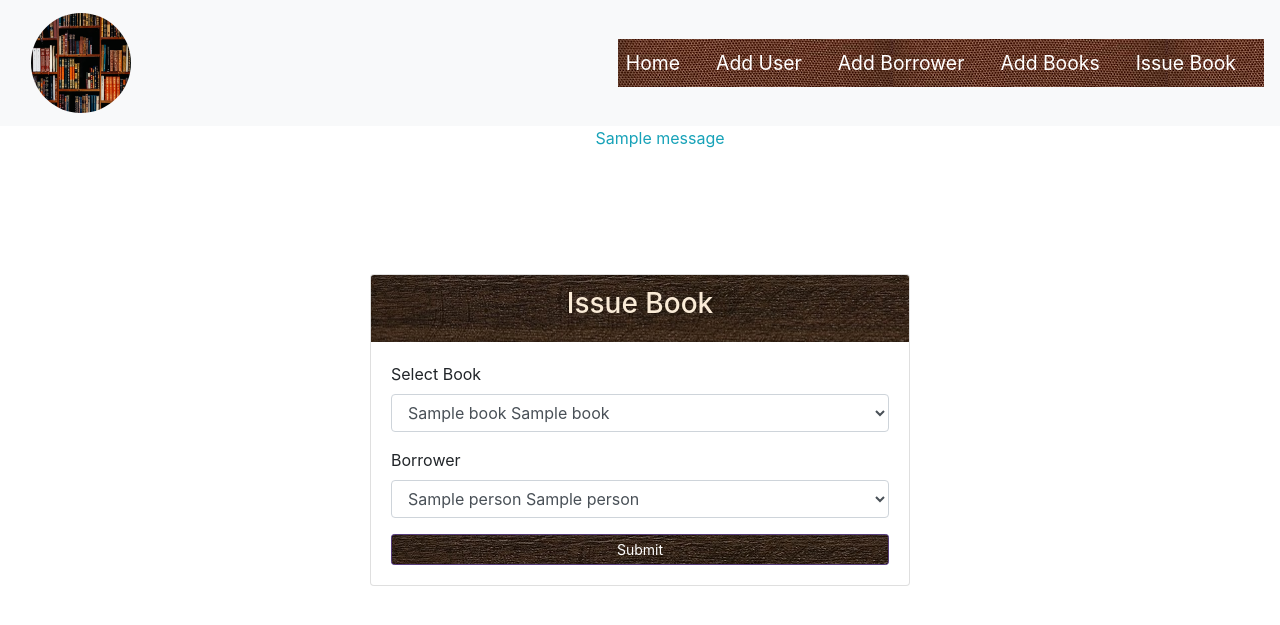
After one commit to codybaraks/Library-Project, a Flask app: template templates/trans_form.html in a window 1280 px wide. The commit adds this page. Shown: the top 625 px of the page. Run offline with Flask 2, Linux system fonts and the light colour scheme; the template is opened without the code that fills it: most values are stand-ins (such as "Sample title", 1, 10 or a date in 2020); one stand-in notice (Sample message) is shown; some libraries are stand-ins or nearby versions.

Commit message:
updated!

```diff
--- a/app.py
+++ b/app.py
@@ -1,6 +1,8 @@
 from flask import Flask, render_template, request, redirect, flash, url_for
 
 import mysql.connector as connector
+
+from  datetime import  date, timedelta
 
 db = connector.connect(host="localhost", user="root", passwd="root", database="library")
 
@@ -69,6 +71,31 @@ def book():
 
     return render_template('books.html')
 
+@app.route('/issue', methods=['POST', 'GET'])
+def issue():
+    if request.method == "POST":
+        book_id = request.form["book_id"]
+        borrower_id = request.form["borrower_id"]
+        date_borrowed= date.today()
+        expected_return= date.today()+timedelta(5)
+
+        sql="INSERT INTO `transactions`( `borrow_id`, `d_borowed`,  `expect_return_d`,`book_id`)" \
+            " VALUES (%s,%s,%s,%s)"
+        vals=(borrower_id, date_borrowed,expected_return, book_id)
+        cursor = db.cursor()
+        cursor.execute(sql, vals)
+        db.commit()
+        flash("Your Successfuly Issued Book!")
+
+    cursor = db.cursor()
+    sql = "SELECT `book_id`,`book_no` , `title` FROM `books`"
+    cursor.execute(sql)
+    books=cursor.fetchall()
+    sql2="SELECT `bid`,`phone`, `name` FROM `borrowers`"
+    cursor.execute(sql2)
+    people= cursor.fetchall()
+    return render_template('trans_form.html', books=books,people=people)
+
 @app.errorhandler(404)
 def error_page(e):
     return render_template('error.html')
--- a/templates/Base.html
+++ b/templates/Base.html
@@ -35,21 +35,19 @@ charges cid, date_charged, amount, status
                 </li>
 
                 <li class="nav-item">
-                    <a class="nav-link" href="/form">Register Users</a>
+                    <a class="nav-link" href="/form">Add User</a>
                 </li>
 
                 <li class="nav-item">
-                    <a class="nav-link" href="/borrow">Register Borrowers</a>
+                    <a class="nav-link" href="/borrow">Add Borrower</a>
                 </li>
                 <li class="nav-item">
-                    <a class="nav-link" href="/books"> Get Books</a>
+                    <a class="nav-link" href="/books"> Add Books</a>
                 </li>
                 <li class="nav-item">
-                    <a class="nav-link" href="/#">#</a>
+                    <a class="nav-link" href="/issue">Issue Book</a>
                 </li>
-                <li class="nav-item">
-                    <a class="nav-link" href="/#">#</a>
-                </li>
+
             </ul>
         </div>
     </div>
--- /dev/null
+++ b/templates/trans_form.html
@@ -0,0 +1,57 @@
+{% extends 'Base.html' %}
+
+{% block content %}
+    <div class="container">
+        {% with messages = get_flashed_messages() %}
+            {% if messages %}
+                <ul class=flashes>
+                    {% for message in messages %}
+                        <p class="text-info text-center">{{ message }}</p>
+                    {% endfor %}
+                </ul>
+            {% endif %}
+        {% endwith %}
+        <div class="row justify-content-center">
+            <div class="col-6">
+                <div class="card">
+                    <div class="card-header">
+                        <h3 class="text-center">Issue Book</h3>
+                    </div>
+                    <div class="card-body">
+
+                        <form method="post" action="/issue">
+                            <div class="form-group">
+                                <label>Select Book</label>
+                                <select name="book_id" class="form-control">
+                                    {% for book in books %}
+                                        <option value="{{ book[0] }}">{{ book[1] }} {{ book[2] }}</option>
+                                    {% endfor %}
+                                </select>
+
+                            </div>
+
+                            <div class="form-group">
+                                <label for="exampleInputEmail1">Borrower</label>
+                                <select name="borrower_id" class="form-control">
+
+                                    {% for person in people %}
+                                        <option value="{{ person[0] }}">{{ person[1] }} {{ person[2] }}</option>
+                                    {% endfor %}
+                                </select>
+                            </div>
+
+
+                            <div class="pull-right">
+                                <button type="submit" class="btn btn-primary btn-block btn-sm">Submit</button>
+                            </div>
+
+                        </form>
+                    </div>
+                </div>
+            </div>
+        </div>
+    </div>
+
+
+
+{% endblock %}
```
